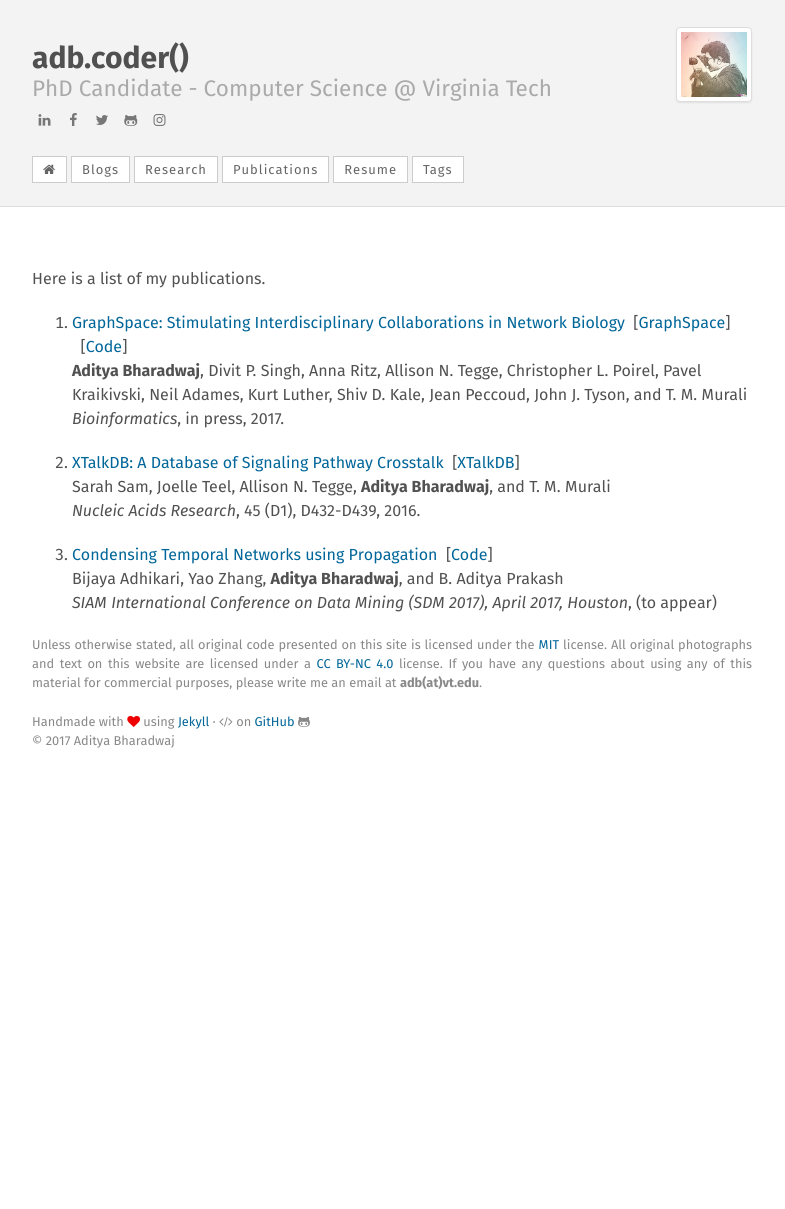
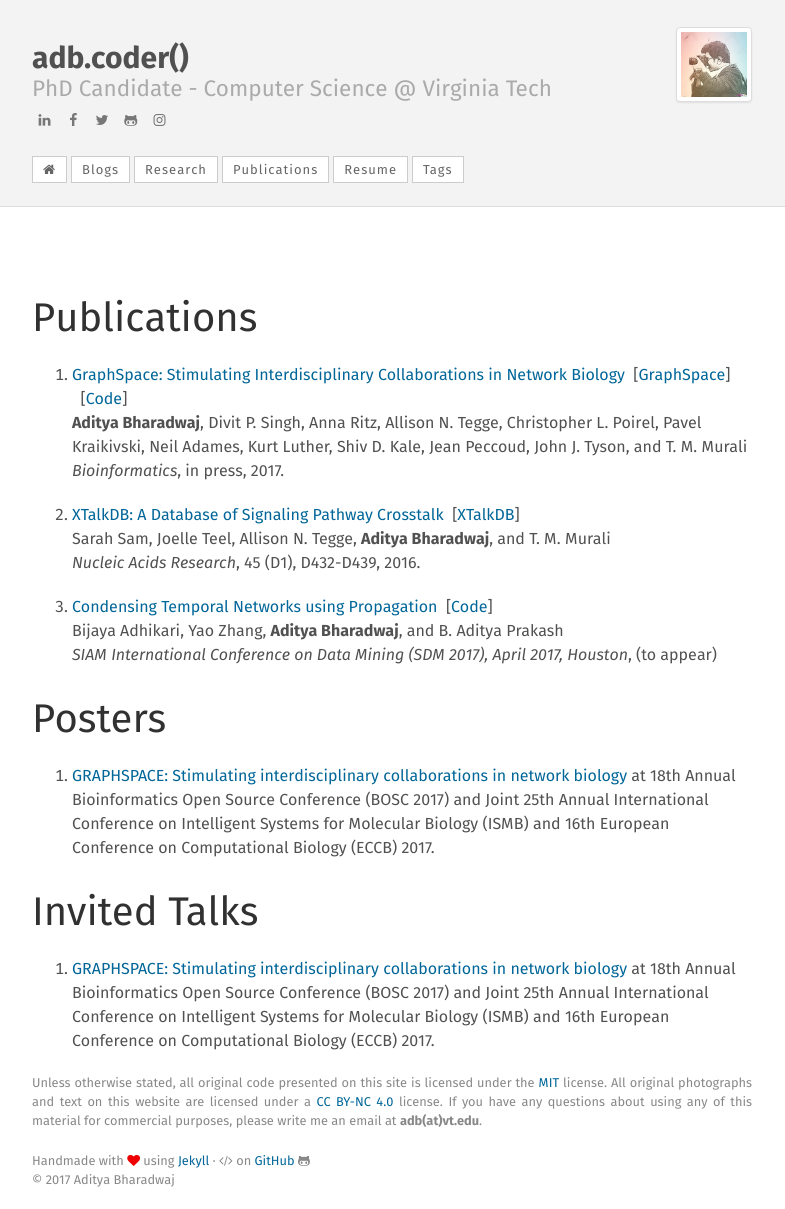
Before and after one commit to adbharadwaj/adbharadwaj.github.io, a Jekyll site: the page built from publications.md, in a window 1280 px wide. Shown: the whole page, without its empty margins (248-1033 px from the left). Built offline with Jekyll 4.4.1, drawn with Linux system fonts in a browser that asks for light colours; our own code applies the rules of GitHub Pages for plain Markdown files; before the commit the page ends 900 px from its top, so only the background shows below that.

Commit message:
Update publications.md

```diff
--- a/publications.md
+++ b/publications.md
@@ -5,7 +5,7 @@
 layout: default
 ---
 
- Here is a list of my publications.
+# Publications
 
  1. <a href="https://doi.org/10.1093/bioinformatics/btx382">GraphSpace: Stimulating Interdisciplinary Collaborations in Network Biology</a>&nbsp;&nbsp;[<a href="http://www.graphspace.org">GraphSpace</a>] &nbsp;&nbsp;[<a href="https://github.com/Murali-group/GraphSpace/">Code</a>]<br>
 	**Aditya Bharadwaj**, Divit P. Singh, Anna Ritz, Allison N. Tegge, Christopher L. Poirel, Pavel Kraikivski, Neil Adames, Kurt Luther, Shiv D. Kale, Jean Peccoud, John J. Tyson, and T. M. Murali <br>
@@ -18,3 +18,14 @@ layout: default
  2. <a href="http://people.cs.vt.edu/~bijaya/papers/CondensingSDM2017.pdf">Condensing Temporal Networks using Propagation</a>&nbsp;&nbsp;[<a href="http://people.cs.vt.edu/~bijaya/codes/NetCondense.zip">Code</a>]<br>
    Bijaya Adhikari, Yao Zhang, **Aditya Bharadwaj**, and B. Aditya Prakash<br>
    <em>SIAM International Conference on Data Mining (SDM 2017), April 2017, Houston</em>, (to appear)
+
+
+# Posters
+
+1. [GRAPHSPACE: Stimulating interdisciplinary collaborations in network biology](https://f1000research.com/posters/6-1390) at 18th Annual Bioinformatics Open Source Conference (BOSC 2017) and Joint 25th Annual International Conference on Intelligent Systems for Molecular Biology (ISMB) and 16th European Conference on Computational Biology (ECCB) 2017.
+
+
+# Invited Talks
+
+
+1. [GRAPHSPACE: Stimulating interdisciplinary collaborations in network biology](https://f1000research.com/slides/6-1391) at 18th Annual Bioinformatics Open Source Conference (BOSC 2017) and Joint 25th Annual International Conference on Intelligent Systems for Molecular Biology (ISMB) and 16th European Conference on Computational Biology (ECCB) 2017.
```
